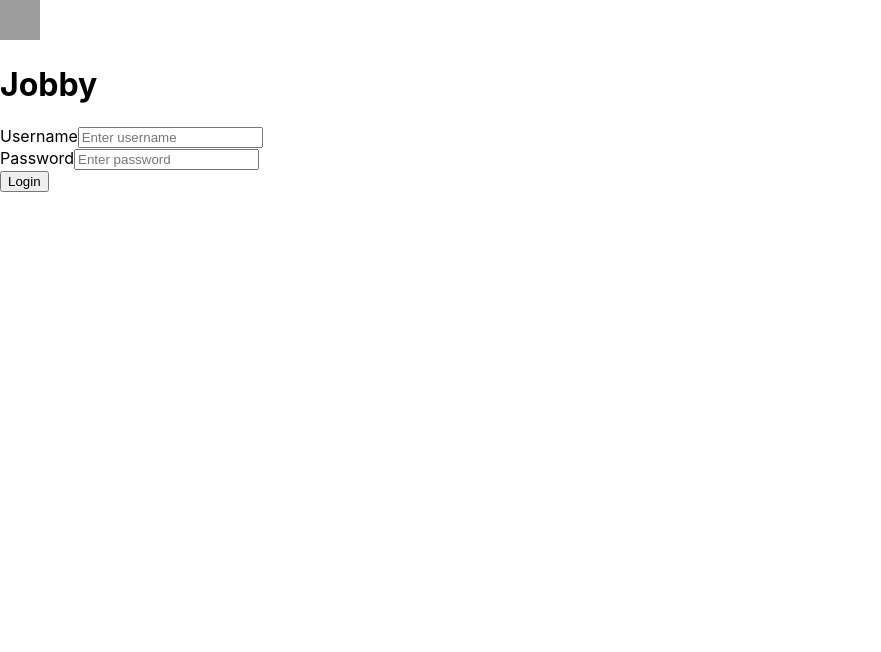
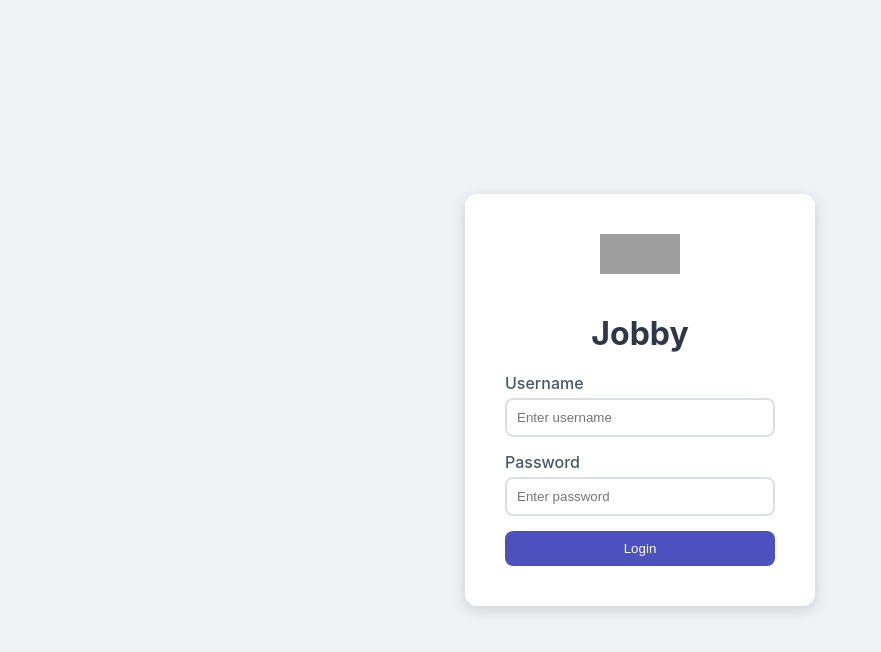
Before and after one commit to koteediga/jobbyApp, a React (Create React App) app: page /login in a window 1280 px wide. Shown: the top 652 px of the page, without its empty margins (0-881 px from the left). Built offline with nearby package versions, Linux system fonts and the light colour scheme; grey boxes are pictures that could not be loaded; a web font is replaced by a local one.

Commit message:
Update index.css styling

```diff
--- a/src/LoginComponent/index.css
+++ b/src/LoginComponent/index.css
@@ -1,4 +1,76 @@
+
 .logo {
   height: 40px;
   width: 40px;
 }
+.login-container {
+  display: flex;
+  height: 100vh;
+  align-items: center;
+  justify-content: center;
+  background-color: #f0f2f5;
+}
+
+.login-card {
+  background-color: #ffffff;
+  padding: 40px;
+  border-radius: 12px;
+  box-shadow: 0 4px 15px rgba(0, 0, 0, 0.15);
+  width: 100%;
+  max-width: 350px;
+  text-align: center;
+}
+
+.logo {
+  width: 80px;
+  margin-bottom: 15px;
+}
+
+.title {
+  color: #2d3748;
+  font-weight: bold;
+  margin-bottom: 20px;
+}
+
+.input-label {
+  display: block;
+  text-align: left;
+  margin-bottom: 5px;
+  color: #4a5568;
+  font-weight: 500;
+}
+
+.input-field {
+  width: 100%;
+  padding: 10px;
+  margin-bottom: 15px;
+  border: 2px solid #dcdfe6;
+  border-radius: 8px;
+  outline: none;
+  transition: border 0.3s ease;
+}
+
+.input-field:focus {
+  border-color: #4c51bf;
+}
+
+.login-button {
+  background-color: #4c51bf;
+  color: #ffffff;
+  padding: 10px;
+  width: 100%;
+  border: none;
+  border-radius: 8px;
+  cursor: pointer;
+  transition: background-color 0.3s ease;
+}
+
+.login-button:hover {
+  background-color: #5a67d8;
+}
+
+.error-message {
+  color: #e53e3e;
+  margin-top: 10px;
+  font-weight: bold;
+}
```
